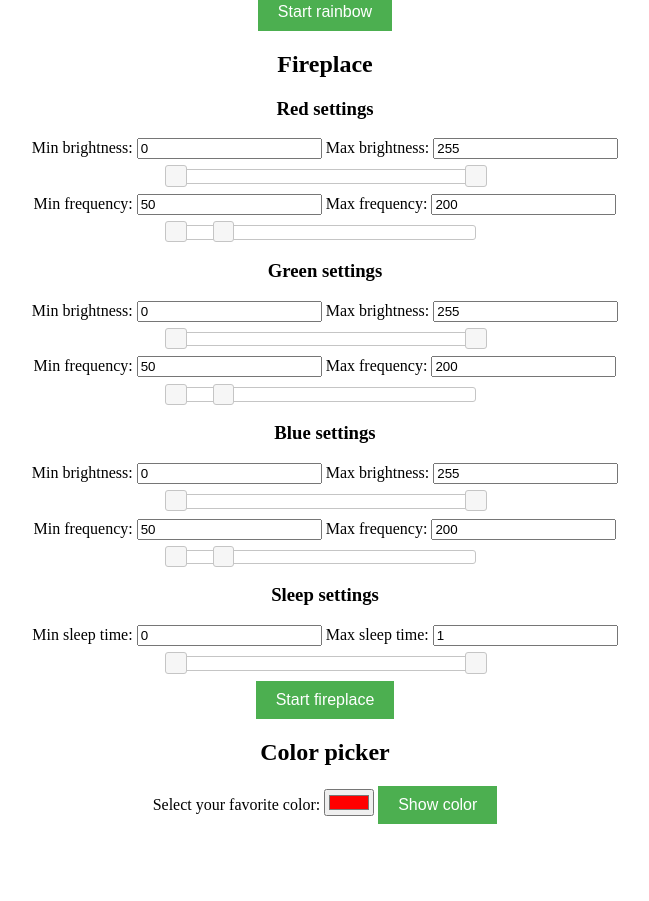
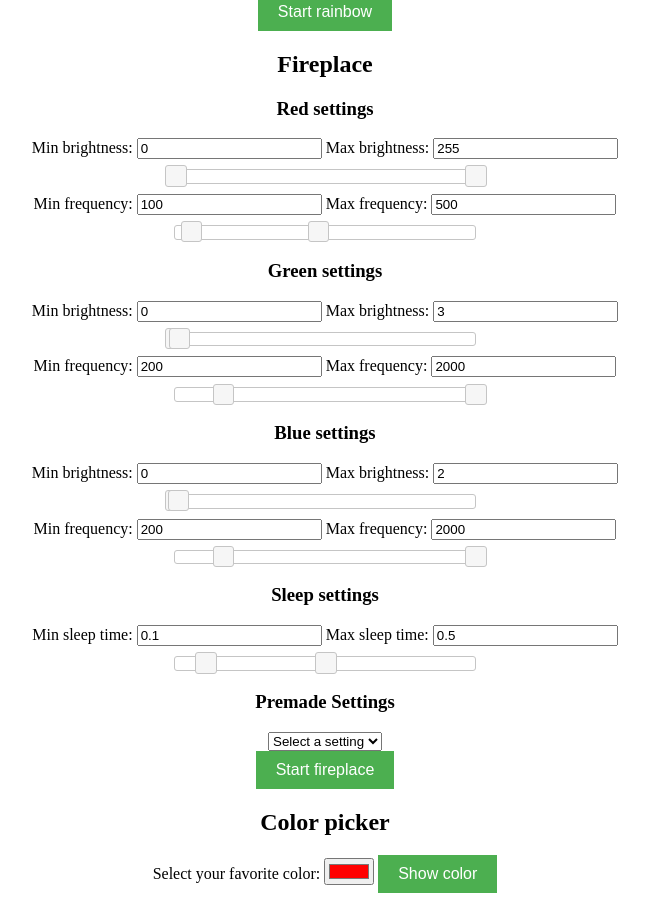
Before and after one commit to Phaneron97/smartLedstrip, a Flask app: page / in a window 1280 px wide. Shown: the part 239-1140 px from the top of the page, without its empty margins (315-964 px from the left). Before the commit the page ends 1063 px from the top, so only its background shows below. Run offline with Flask 3, Linux system fonts and the light colour scheme.

Commit message:
premade settings for fireplace

```diff
--- a/templates/index.html
+++ b/templates/index.html
@@ -98,6 +98,88 @@
 
       const sleepSlider = new SleepSlider("#sleepSlider", "#minSleep", "#maxSleep");
       sleepSlider.createSlider();
+
+      // premade fireplace settings
+      function handlePremadeSettings() {
+        const settings = {
+          redFlame: {
+            brightnessRed: [50, 255],
+            freqRed: [50, 500],
+            brightnessGreen: [0, 4],
+            freqGreen: [200, 2000],
+            brightnessBlue: [0, 2],
+            freqBlue: [100, 2000],
+            sleep: [0.07, 0.15]
+          },
+          greenFlame: {
+            brightnessRed: [0, 7],
+            freqRed: [200, 2000],
+            brightnessGreen: [50, 255],
+            freqGreen: [50, 500],
+            brightnessBlue: [0, 3],
+            freqBlue: [400, 800],
+            sleep: [0.07, 0.15]
+          },
+          blueFlame: {
+            brightnessRed: [0, 6],
+            freqRed: [200, 2000],
+            brightnessGreen: [0, 2],
+            freqGreen: [200, 2000],
+            brightnessBlue: [50, 255],
+            freqBlue: [50, 500],
+            sleep: [0.07, 0.15]
+          },
+        };
+
+        const selectedSetting = $("#premadeSettings").val();
+        const selectedValues = settings[selectedSetting];
+
+        // Update slider values with selected premade settings
+        brightnessRedSlider.lowerValue = selectedValues.brightnessRed[0];
+        brightnessRedSlider.higherValue = selectedValues.brightnessRed[1];
+        brightnessRedSlider.createSlider();
+        $("#minBrightnessRed").val(selectedValues.brightnessRed[0]);
+        $("#maxBrightnessRed").val(selectedValues.brightnessRed[1]);
+
+        freqRedSlider.lowerValue = selectedValues.freqRed[0];
+        freqRedSlider.higherValue = selectedValues.freqRed[1];
+        freqRedSlider.createSlider();
+        $("#minFreqRed").val(selectedValues.freqRed[0]);
+        $("#maxFreqRed").val(selectedValues.freqRed[1]);
+
+        brightnessGreenSlider.lowerValue = selectedValues.brightnessGreen[0];
+        brightnessGreenSlider.higherValue = selectedValues.brightnessGreen[1];
+        brightnessGreenSlider.createSlider();
+        $("#minBrightnessGreen").val(selectedValues.brightnessGreen[0]);
+        $("#maxBrightnessGreen").val(selectedValues.brightnessGreen[1]);
+
+        freqGreenSlider.lowerValue = selectedValues.freqGreen[0];
+        freqGreenSlider.higherValue = selectedValues.freqGreen[1];
+        freqGreenSlider.createSlider();
+        $("#minFreqGreen").val(selectedValues.freqGreen[0]);
+        $("#maxFreqGreen").val(selectedValues.freqGreen[1]);
+
+        brightnessBlueSlider.lowerValue = selectedValues.brightnessBlue[0];
+        brightnessBlueSlider.higherValue = selectedValues.brightnessBlue[1];
+        brightnessBlueSlider.createSlider();
+        $("#minBrightnessBlue").val(selectedValues.brightnessBlue[0]);
+        $("#maxBrightnessBlue").val(selectedValues.brightnessBlue[1]);
+
+        freqBlueSlider.lowerValue = selectedValues.freqBlue[0];
+        freqBlueSlider.higherValue = selectedValues.freqBlue[1];
+        freqBlueSlider.createSlider();
+        $("#minFreqBlue").val(selectedValues.freqBlue[0]);
+        $("#maxFreqBlue").val(selectedValues.freqBlue[1]);
+
+        sleepSlider.lowerValue = selectedValues.sleep[0];
+        sleepSlider.higherValue = selectedValues.sleep[1];
+        sleepSlider.createSlider();
+        $("#minSleep").val(selectedValues.sleep[0]);
+        $("#maxSleep").val(selectedValues.sleep[1]);
+      }
+
+      // Handle premade settings selection change
+      $("#premadeSettings").change(handlePremadeSettings);
     });
   </script>
 </head>
@@ -127,9 +209,9 @@
       </div>
       <div class="slider-container">
         <label for="minFreqRed">Min frequency:</label>
-        <input type="text" id="minFreqRed" name="minFreqRed" value="50">
+        <input type="text" id="minFreqRed" name="minFreqRed" value="100">
         <label for="maxFreqRed">Max frequency:</label>
-        <input type="text" id="maxFreqRed" name="maxFreqRed" value="200">
+        <input type="text" id="maxFreqRed" name="maxFreqRed" value="500">
         <div class="slider" id="freqRed"></div>
       </div>
     </div>
@@ -140,14 +222,14 @@
         <label for="minBrightnessGreen">Min brightness:</label>
         <input type="text" id="minBrightnessGreen" name="minBrightnessGreen" value="0">
         <label for="maxBrightnessGreen">Max brightness:</label>
-        <input type="text" id="maxBrightnessGreen" name="maxBrightnessGreen" value="255">
+        <input type="text" id="maxBrightnessGreen" name="maxBrightnessGreen" value="3">
         <div class="slider" id="brightnessGreen"></div>
       </div>
       <div class="slider-container">
         <label for="minFreqGreen">Min frequency:</label>
-        <input type="text" id="minFreqGreen" name="minFreqGreen" value="50">
+        <input type="text" id="minFreqGreen" name="minFreqGreen" value="200">
         <label for="maxFreqGreen">Max frequency:</label>
-        <input type="text" id="maxFreqGreen" name="maxFreqGreen" value="200">
+        <input type="text" id="maxFreqGreen" name="maxFreqGreen" value="2000">
         <div class="slider" id="freqGreen"></div>
       </div>
     </div>
@@ -158,14 +240,14 @@
         <label for="minBrightnessBlue">Min brightness:</label>
         <input type="text" id="minBrightnessBlue" name="minBrightnessBlue" value="0">
         <label for="maxBrightnessBlue">Max brightness:</label>
-        <input type="text" id="maxBrightnessBlue" name="maxBrightnessBlue" value="255">
+        <input type="text" id="maxBrightnessBlue" name="maxBrightnessBlue" value="2">
         <div class="slider" id="brightnessBlue"></div>
       </div>
       <div class="slider-container">
         <label for="minFreqBlue">Min frequency:</label>
-        <input type="text" id="minFreqBlue" name="minFreqBlue" value="50">
+        <input type="text" id="minFreqBlue" name="minFreqBlue" value="200">
         <label for="maxFreqBlue">Max frequency:</label>
-        <input type="text" id="maxFreqBlue" name="maxFreqBlue" value="200">
+        <input type="text" id="maxFreqBlue" name="maxFreqBlue" value="2000">
         <div class="slider" id="freqBlue"></div>
       </div>
     </div>
@@ -174,11 +256,21 @@
       <h3>Sleep settings</h3>
       <div class="slider-container">
         <label for="minSleep">Min sleep time:</label>
-        <input type="text" id="minSleep" name="minSleep" value="0">
+        <input type="text" id="minSleep" name="minSleep" value="0.1">
         <label for="maxSleep">Max sleep time:</label>
-        <input type="text" id="maxSleep" name="maxSleep" value="1">
+        <input type="text" id="maxSleep" name="maxSleep" value="0.5">
         <div class="slider" id="sleepSlider"></div>
       </div>
+    </div>
+
+    <div class="setting">
+      <h3>Premade Settings</h3>
+      <select id="premadeSettings">
+        <option value="">Select a setting</option>
+        <option value="redFlame">Rred flame</option>
+        <option value="greenFlame">Green flame</option>
+        <option value="blueFlame">Blue flame</option>
+      </select>
     </div>
 
     <button type="submit">Start fireplace</button>
```
